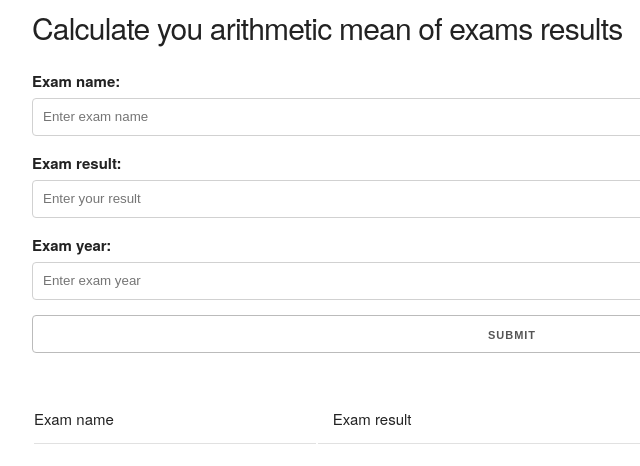
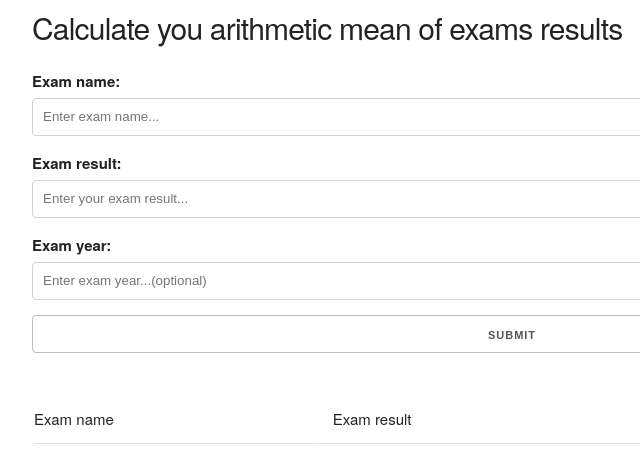
Before and after one commit to StefanKnezevic/Arithmetic-mean, a plain HTML site: page index.html in a window 1280 px wide. Shown: the full height of the page, 128-768 px from the left. Drawn offline with nearby package versions, Linux system fonts and the light colour scheme.

```diff
--- a/app.js
+++ b/app.js
@@ -66,7 +66,7 @@
         const ui = new UI();
 
 
-        if (name === '' || result === '' || year === '') {
+        if (name === '' || result === '') {
             ui.alertShow('You need to fill all field', 'error');
         } else {
             ui.addExam(exam);
--- a/index.html
+++ b/index.html
@@ -17,16 +17,16 @@
             <form id="exam-form">
                 <div>
                     <label for="exam-name">Exam name:</label>
-                    <input type="text" placeholder="Enter exam name" id="exam-name" class="u-full-width">
+                    <input type="text" placeholder="Enter exam name..." id="exam-name" class="u-full-width">
                 </div>
                 <div>
                     <label for="exam-name">Exam result:</label>
-                    <input type="number" min="6" max="10" placeholder="Enter your result " id="exam-result"
+                    <input type="number" min="6" max="10" placeholder="Enter your exam result..." id="exam-result"
                         class="u-full-width">
                 </div>
                 <div>
                     <label for="exam-name">Exam year:</label>
-                    <input type="text" placeholder="Enter exam year" id="exam-year" class="u-full-width">
+                    <input type="text" placeholder="Enter exam year...(optional)" id="exam-year" class="u-full-width">
                 </div>
                 <input type="submit" id="btn-submit" value="submit" class="u-full-width">
             </form>
```
